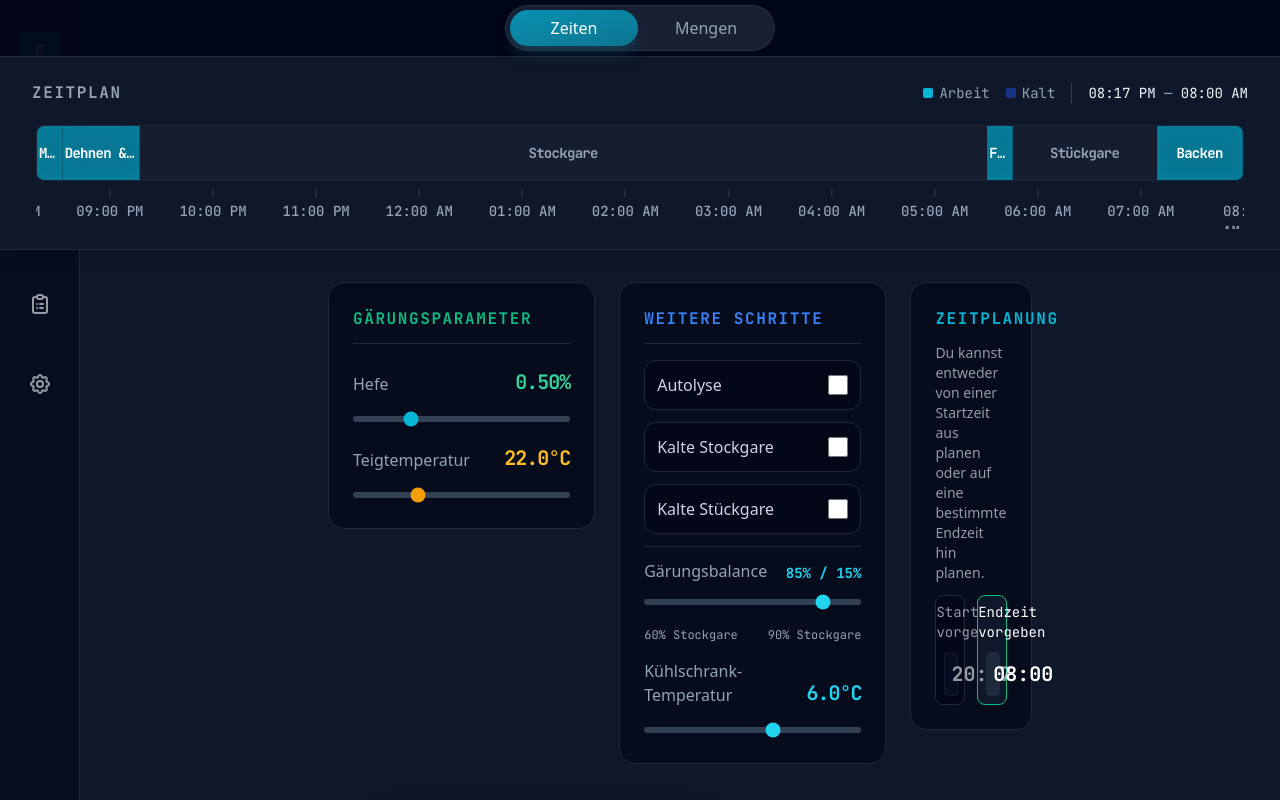
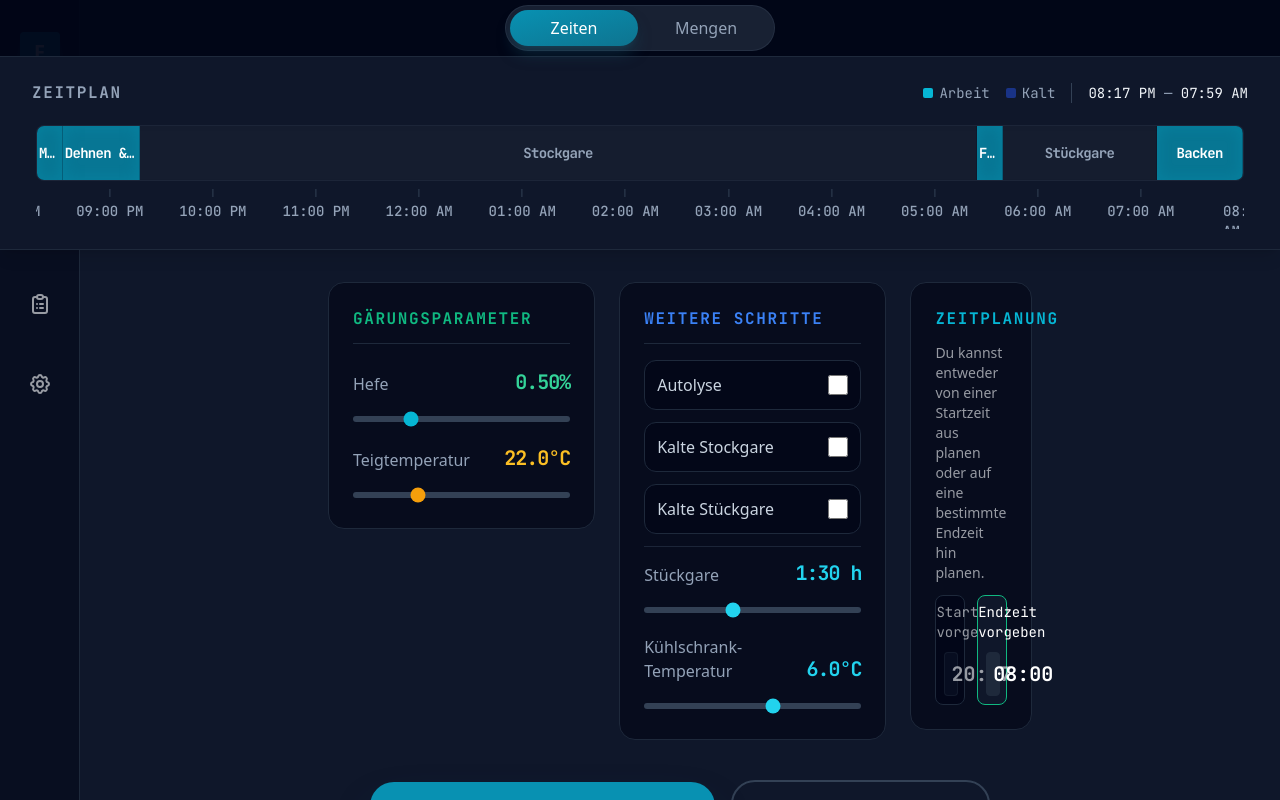
Before and after one commit to kaiblan/feierabendbaecker-aistudio, a React (Vite) app: page / in a window 1280 px wide. Built offline with nearby package versions, Linux system fonts and the light colour scheme.

Commit message:
Replaced fermentation balance with absolute final proof time

```diff
--- a/App.tsx
+++ b/App.tsx
@@ -26,7 +26,7 @@ const DEFAULT_CONFIG: BakerConfig = {
   coldBulkDurationHours: 8,
   coldProofEnabled: false,
   coldProofDurationHours: 8,
-  fermentationBalance: 85,
+  finalProofDurationMinutes: 90,
 };
 
 const App: React.FC = () => {
--- a/components/PlanningView.tsx
+++ b/components/PlanningView.tsx
@@ -49,8 +49,7 @@ const PlanningView: React.FC<PlanningViewProps> = ({
   });
 
 
-  const bulkPercent = Math.floor(60 + (config.fermentationBalance / 100) * 30);
-  const proofPercent = 100 - bulkPercent;
+  const finalProofMinutes = Math.round(config.finalProofDurationMinutes || 90);
 
   const startInputRef = useRef<HTMLInputElement | null>(null);
   const readyInputRef = useRef<HTMLInputElement | null>(null);
@@ -269,23 +268,17 @@ const PlanningView: React.FC<PlanningViewProps> = ({
                   </div>
                   <div className="pt-3 border-t border-slate-700/50">
                     <div className="space-y-4">
-                      <div className="flex justify-between items-end">
-                        <label className="text-base text-slate-400">{t('fermentationBalance')}</label>
-                        <span className="text-sm font-bold text-cyan-400 mono">{bulkPercent}% / {proofPercent}%</span>
-                      </div>
-                      <input
-                        type="range"
-                        min="0"
-                        max="100"
-                        step="1"
-                        value={config.fermentationBalance}
-                        onChange={e => onUpdateConfig({ fermentationBalance: parseInt(e.target.value) })}
-                        className="w-full h-1.5 bg-slate-700 rounded-lg appearance-none cursor-pointer accent-cyan-400"
+                      <RangeField
+                        label={t('finalProof')}
+                        value={finalProofMinutes}
+                        min={30}
+                        max={180}
+                        step={5}
+                        onChange={(value) => onUpdateConfig({ finalProofDurationMinutes: Math.round(value) })}
+                        accent="accent-cyan-400"
+                        valueFormatter={(value) => formatMinutesDisplay(value)}
+                        valueClassName="text-cyan-400"
                       />
-                      <div className="flex justify-between text-xs text-slate-400 mono">
-                        <span>{t('bulk60')}</span>
-                        <span>{t('bulk90')}</span>
-                      </div>
                     </div>
                     <div className="space-y-4 mt-4">
                       <RangeField
--- a/types.ts
+++ b/types.ts
@@ -38,7 +38,7 @@ export interface BakerConfig {
   coldBulkDurationHours: number; // Duration of cold bulk in hours
   coldProofEnabled: boolean;
   coldProofDurationHours: number; // Duration of cold proof in hours
-  fermentationBalance: number; // 0-100: 0 = 90% bulk / 10% proof, 100 = 60% bulk / 40% proof
+  finalProofDurationMinutes: number; // Duration of final proof at room temp
 }
 
 export interface BakerSession {
--- a/utils/bakerMath.ts
+++ b/utils/bakerMath.ts
@@ -3,23 +3,6 @@
  */
 
 import { BakerConfig } from '../types';
-
-/**
- * Balance bulk and proof fermentation times based on slider (0-100)
- * 0   = 90% bulk / 10% proof
- * 100 = 60% bulk / 40% proof
- */
-const balanceBulkProof = (totalMins: number, balance: number): { bulkMins: number; proofMins: number } => {
-  // Linear interpolation: at balance=0, bulk% = 90; at balance=100, bulk% = 60
-  const bulkPercent = 60 + (balance / 100) * 30;
-  const proofPercent = 100 - bulkPercent;
-
-  const totalRounded = Math.round(totalMins);
-  const bulkMins = Math.round(totalRounded * bulkPercent / 100);
-  const proofMins = totalRounded - bulkMins;
-
-  return { bulkMins, proofMins };
-};
 
 /**
  * Temperature-dependent cold equivalence factor
@@ -92,12 +75,15 @@ export const calculateFermentationTimes = (config: BakerConfig): { bulkMins: num
   // Total warm fermentation time
   const totalWarmMins = bulkWarmRemaining + proofWarmRemaining;
 
-  // Balance bulk and proof based on slider
-  const { bulkMins: balancedBulk, proofMins: balancedProof } = balanceBulkProof(totalWarmMins, config.fermentationBalance);
+  // Final proof duration slider (minutes) clamped to allowed range
+  const requestedProofMinutes = Math.round(config.finalProofDurationMinutes || 90);
+  const proofSetting = Math.min(180, Math.max(30, requestedProofMinutes));
+  const proofMins = Math.min(totalWarmMins, proofSetting);
+  const bulkMins = Math.max(0, totalWarmMins - proofMins);
 
   return {
-    bulkMins: balancedBulk,
-    proofMins: balancedProof,
+    bulkMins,
+    proofMins,
     coldBulkMins,
     coldProofMins,
   };
```
Also changed, not shown: 1 other file (tests, documents, lock files or other folders).
